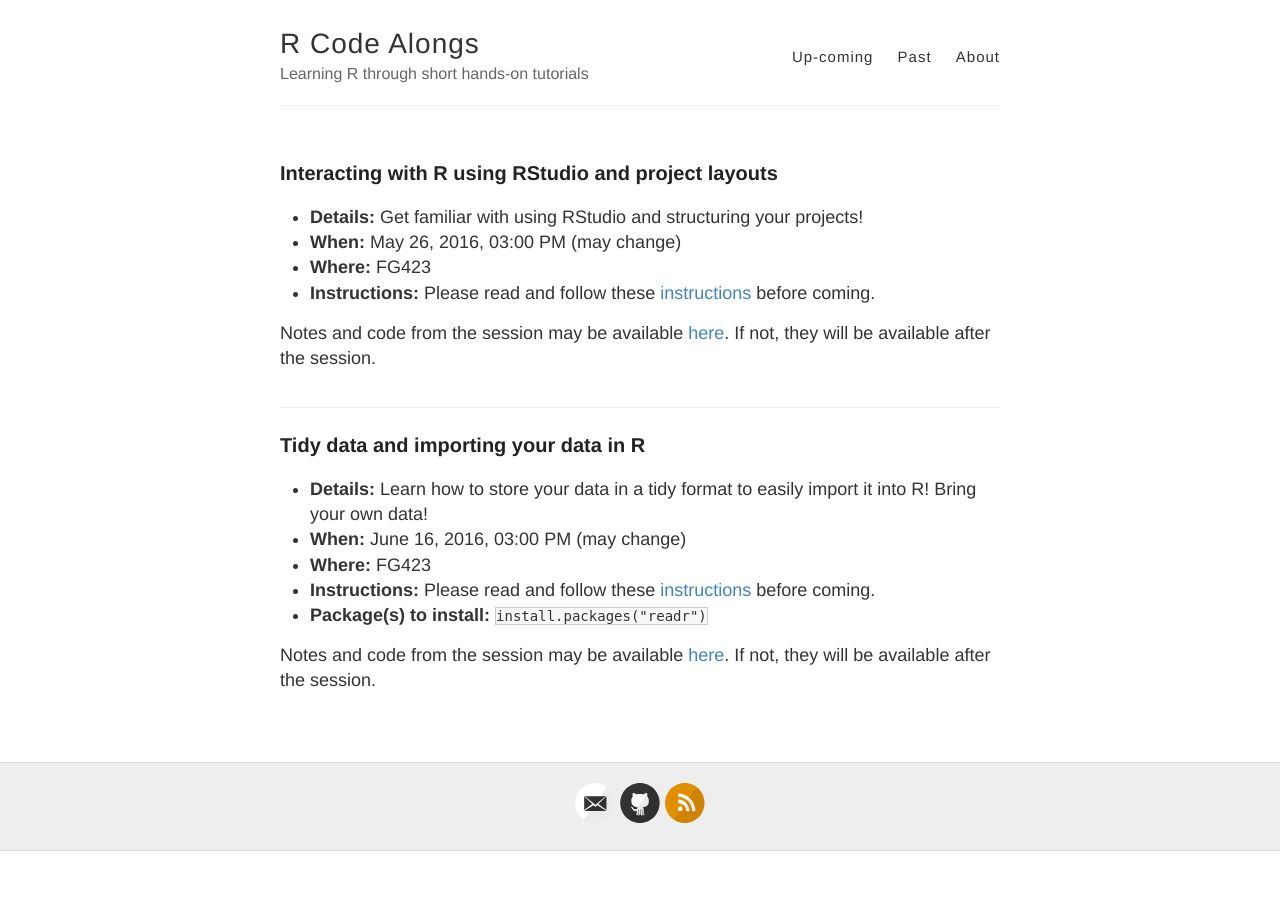
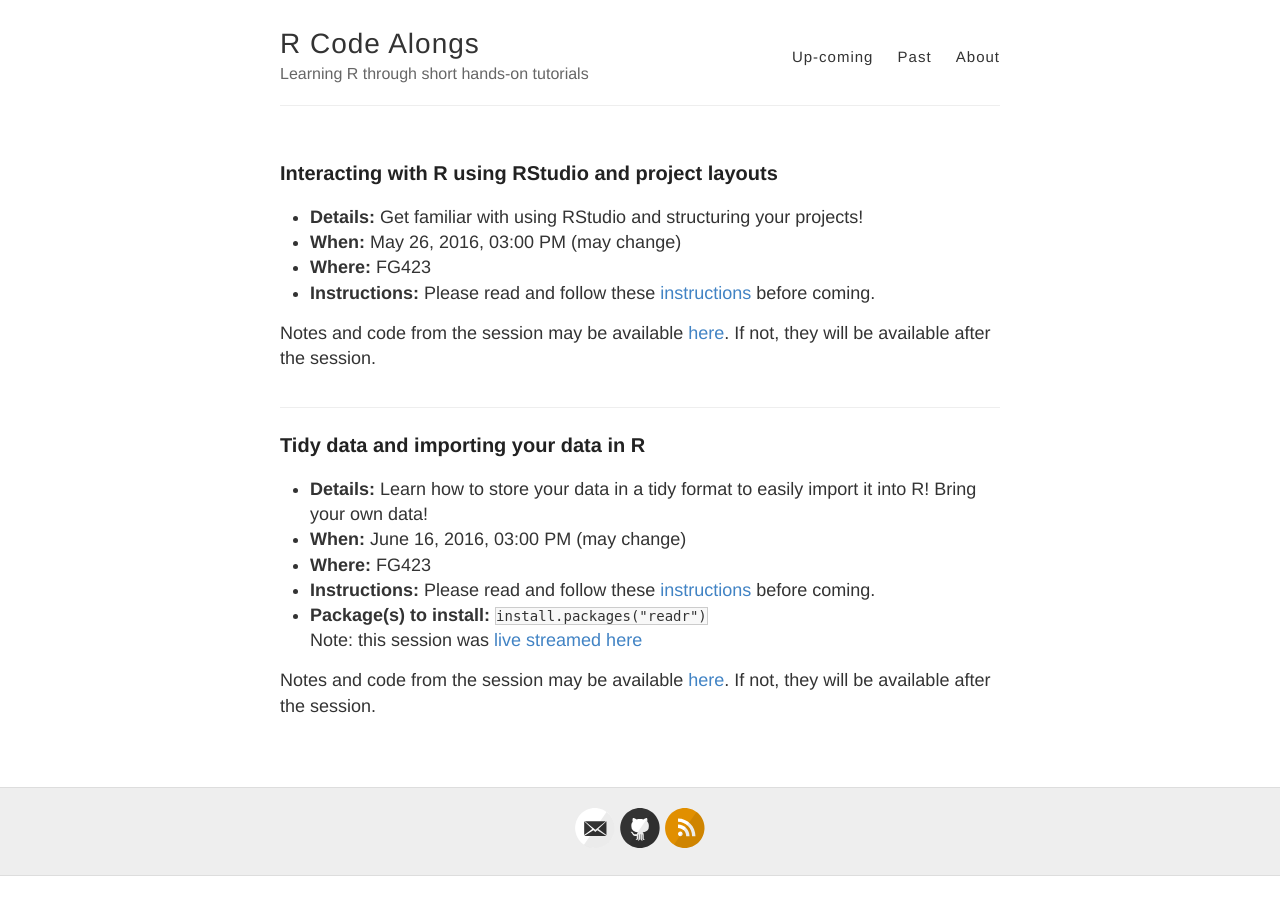
Before and after one commit to codeasmanuscript/code-along, a Jekyll site: the page built from past.html, in a window 1280 px wide. Built offline with Jekyll 4.4.1, drawn with Linux system fonts in a browser that asks for light colours; some of the changed lines change nothing that is shown.

Commit message:
Fixed typo in video wording in past

```diff
--- a/past.html
+++ b/past.html
@@ -20,7 +20,7 @@ permalink: /past/
         <li><strong>Where:</strong> {{ post.location }}</li>
         <li><strong>Instructions:</strong> Please read and follow these <a href="{{ site.github.url }}/instructions">instructions</a> before coming.</li>
         {% if post.packages != nil %}<li><strong>Package(s) to install:</strong> <code>install.packages({{ post.packages }})</code></li>{% endif %}
-        {% if post.videolink != nil %}Note: this session was <a href="{{ post.videolink }}">live streamed here</a>{% endif %}
+        {% if post.video != nil %}Note: this session was <a href="{{ post.video }}">live streamed here</a>{% endif %}
       </ul>
       Notes and code from the session may be available <a href="{{ site.github.url }}{{ post.url }}">here</a>. If not, they will be available after the session.
       </article>
```
